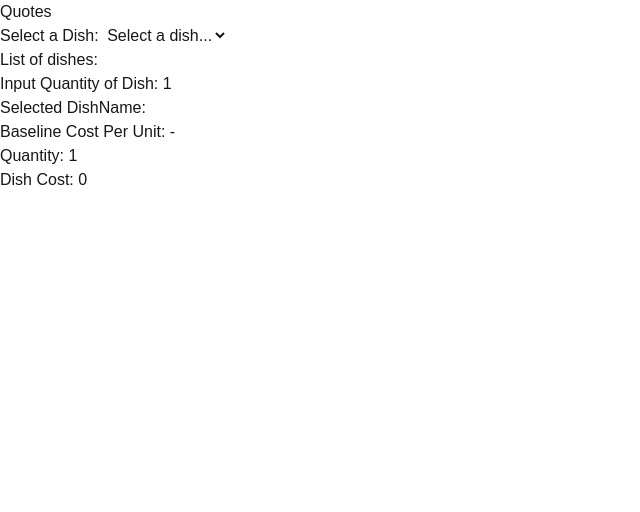
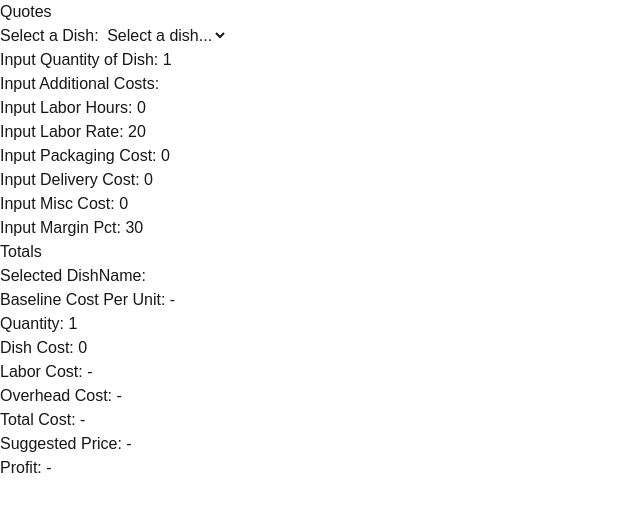
Before and after one commit to dokuritsu/catering-costs, a Next.js app: page /quote in a window 1280 px wide. Shown: the top 512 px of the page, without its empty margins (0-640 px from the left). Built offline with nearby package versions, Linux system fonts and the light colour scheme.

Commit message:
Create Dish type and added additional state variable costs

```diff
--- a/app/quote/page.tsx
+++ b/app/quote/page.tsx
@@ -1,14 +1,23 @@
 'use client'
 
 import { useState, useEffect } from "react";
+import type {Dish} from "@/lib/types";
 
 const STORAGE_KEY = "catering_dishes_v2";
 
 export default function Quote(){
-    // Var for dishes, specific dish, and quantity
-    const [dishes, setDishes] = useState([]);
+    // State variables
+    const [dishes, setDishes] = useState<Dish[]>([]);
     const [selectedDishName, setSelectedDishName] = useState("");
     const [quantity, setQuantity] = useState("1");
+    const [laborHours, setLaborHours] = useState("0");
+    const [laborRate, setLaborRate] = useState("20");
+    const [packagingCost, setPackagingCost] = useState("0");
+    const [deliveryCost, setDeliveryCost] = useState("0");
+    const [miscCost, setMiscCost] = useState("0");
+    const [marginPct, setMarginPct] = useState("30");
+
+
     const listDishes = dishes.map(dish =>
         <li key={dish.dishName}>
             <p>
@@ -21,9 +30,15 @@
         <option value={d.dishName} key={d.dishName}>{d.dishName}</option>
     )
 
+    // Additional calculations
     const selectedDish = dishes.find(d => d.dishName === selectedDishName)
-    console.log("selectedDish:", selectedDish);
     const dishCost = selectedDish ? selectedDish.baselineCostPerUnit * Number(quantity) : 0
+    const laborCost = Number(laborHours) * Number(laborRate)
+    const overheadCost = Number(packagingCost) + Number(deliveryCost) + Number(miscCost)
+    const totalCost = laborCost + overheadCost + dishCost
+    const margin = Number(marginPct) < 100 ? Number(marginPct) / 100 : 1
+    const suggestedPrice = margin < 1 ? totalCost / (1-margin) : 0
+    const profit = suggestedPrice - totalCost
 
     // Load dishes from localStorage key "catering_dishes_v2"
     useEffect(() => {
@@ -37,10 +52,6 @@
         }
     }, []);
 
-    function handleQuantityChange(e){
-        setQuantity(e.target.value);
-    }
-
     return (
     <>
         <h1>Quotes</h1>
@@ -51,23 +62,37 @@
                 {options}
             </select>
         </label>
-        <p>
+        {/* <p>
             {' '} List of dishes: <ul>{listDishes}</ul>
-        </p>
+        </p> */}
         <p>
             Input Quantity of Dish: {' '}
-            <input
-                type="number"
-                value={quantity}
-                onChange={handleQuantityChange}
-            />
+            <input type="number" value={quantity} onChange={e => setQuantity(e.target.value)}/>
         </p>
+        <label>Input Additional Costs:</label>
         <ul>
-            <li>Selected DishName: {selectedDishName} {' '}</li>
-            <li>Baseline Cost Per Unit: {selectedDish ? selectedDish.baselineCostPerUnit : "-"}</li>
-            <li>Quantity: {quantity}</li>
-            <li>Dish Cost: {dishCost}</li>
+            <li>Input Labor Hours: <input type="number" value={laborHours} onChange={e => setLaborHours(e.target.value)}/></li>
+            <li>Input Labor Rate: <input type="number" value={laborRate} onChange={e => setLaborRate(e.target.value)}/></li>
+            <li>Input Packaging Cost: <input type="number" value={packagingCost} onChange={e => setPackagingCost(e.target.value)}/></li>
+            <li>Input Delivery Cost: <input type="number" value={deliveryCost} onChange={e => setDeliveryCost(e.target.value)}/></li>
+            <li>Input Misc Cost: <input type="number" value={miscCost} onChange={e => setMiscCost(e.target.value)}/></li>
+            <li>Input Margin Pct: <input type="number" value={marginPct} onChange={e => setMarginPct(e.target.value)}/></li>
         </ul>
+
+        <div>
+            <h1>Totals</h1>
+            <ul>
+                <li>Selected DishName: {selectedDishName} {' '}</li>
+                <li>Baseline Cost Per Unit: {selectedDish ? selectedDish.baselineCostPerUnit : "-"}</li>
+                <li>Quantity: {quantity}</li>
+                <li>Dish Cost: {dishCost}</li>
+                <li>Labor Cost: {selectedDish ? laborCost : "-"}</li>
+                <li>Overhead Cost: {selectedDish ? overheadCost : "-"}</li>
+                <li>Total Cost: {selectedDish ? totalCost : "-"}</li>
+                <li>Suggested Price: {selectedDish ? suggestedPrice : "-"}</li>
+                <li>Profit: {selectedDish ? profit : "-"}</li>
+            </ul>
+        </div>
     </>
     );
 };
--- /dev/null
+++ b/lib/types.ts
@@ -0,0 +1,6 @@
+export type UnitType = "plate | tray";
+export type Dish = {
+    dishName: string;
+    unitType: UnitType;
+    baselineCostPerUnit: number;
+}
```
